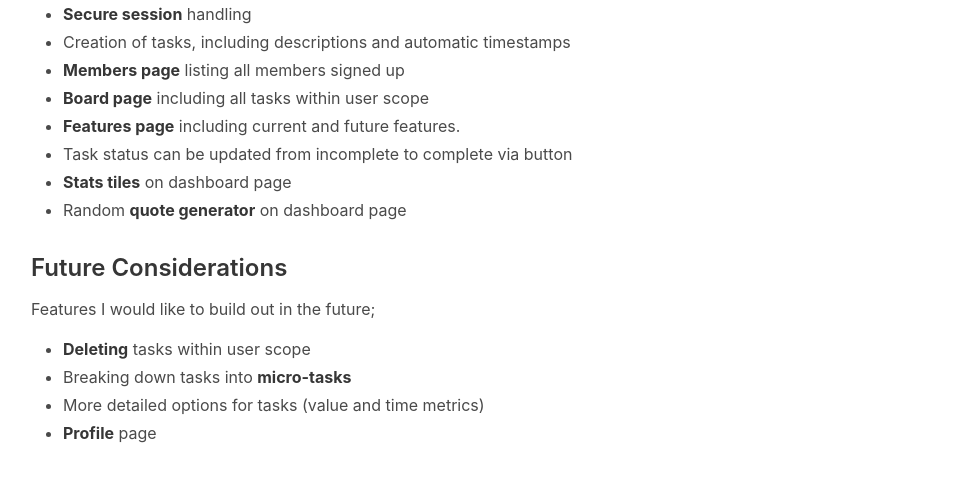
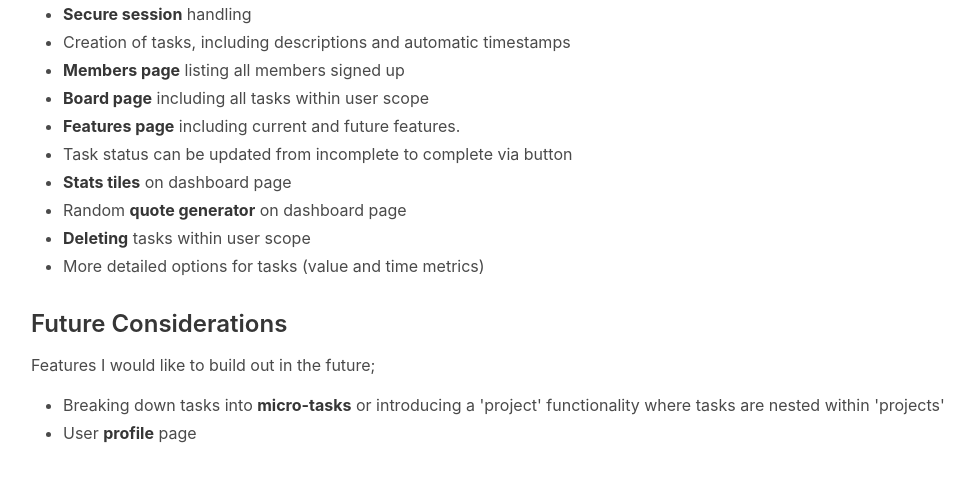
Before and after one commit to danielc92/flask-todo, a Flask app: page /features in a window 1280 px wide. Shown: the part 429-922 px from the top of the page, without its empty margins (33-1008 px from the left). Run offline with Flask 2, Linux system fonts and the light colour scheme; the visitor is signed in with stand-in values (Sample User, id 1); some libraries are stand-ins or nearby versions.

Commit message:
Updated features list

```diff
--- a/templates/features.html
+++ b/templates/features.html
@@ -22,16 +22,15 @@
 				<li>Task status can be updated from incomplete to complete via button</li>
 				<li><strong>Stats tiles</strong> on dashboard page</li>
 				<li>Random <strong>quote generator</strong> on dashboard page</li>
-
+				<li><strong>Deleting</strong> tasks within user scope</li>
+				<li>More detailed options for tasks (value and time metrics)</li>
 			</ul>
 
 			<h3>Future Considerations</h3>
 			<p>Features I would like to build out in the future;</p>
 			<ul>
-				<li><strong>Deleting</strong> tasks within user scope</li>
-				<li>Breaking down tasks into <strong>micro-tasks</strong></li>
-				<li>More detailed options for tasks (value and time metrics)</li>
-				<li><strong>Profile</strong> page</li>
+				<li>Breaking down tasks into <strong>micro-tasks</strong> or introducing a 'project' functionality where tasks are nested within 'projects'</li>
+				<li>User <strong>profile</strong> page</li>
 			</ul>
 		</article>
 
```
